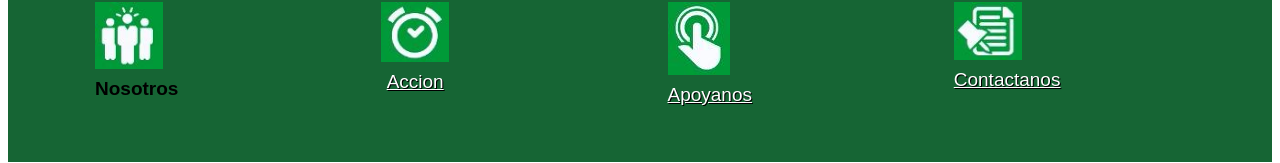
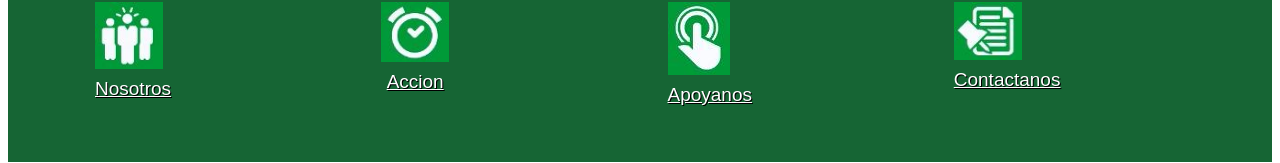
Before and after one commit to EduardoGarciaZepeda/bachito, a plain HTML site: page index.html in a window 1280 px wide. Shown: the part 567-730 px from the top of the page. Drawn offline with Linux system fonts and the light colour scheme.

Commit message:
Update index.html

```diff
--- a/index.html
+++ b/index.html
@@ -39,7 +39,7 @@
 
  				<figure>
  					<a href="https://www.animanaturalis.org/animanaturalis"><img src="Imagen/icono1.JPG" alt="Nosotros"></a>
- 					<figcaption><h3>Nosotros</h3></figcaption>
+ 					<figcaption><h3><a href="https://www.animanaturalis.org/animanaturalis">Nosotros</a></h3></figcaption>
  				</figure>
  				<figure>
  					<a href="https://www.animanaturalis.org/eventos"><img src="Imagen/icono2.JPG" alt="Servicio"></a>
```
